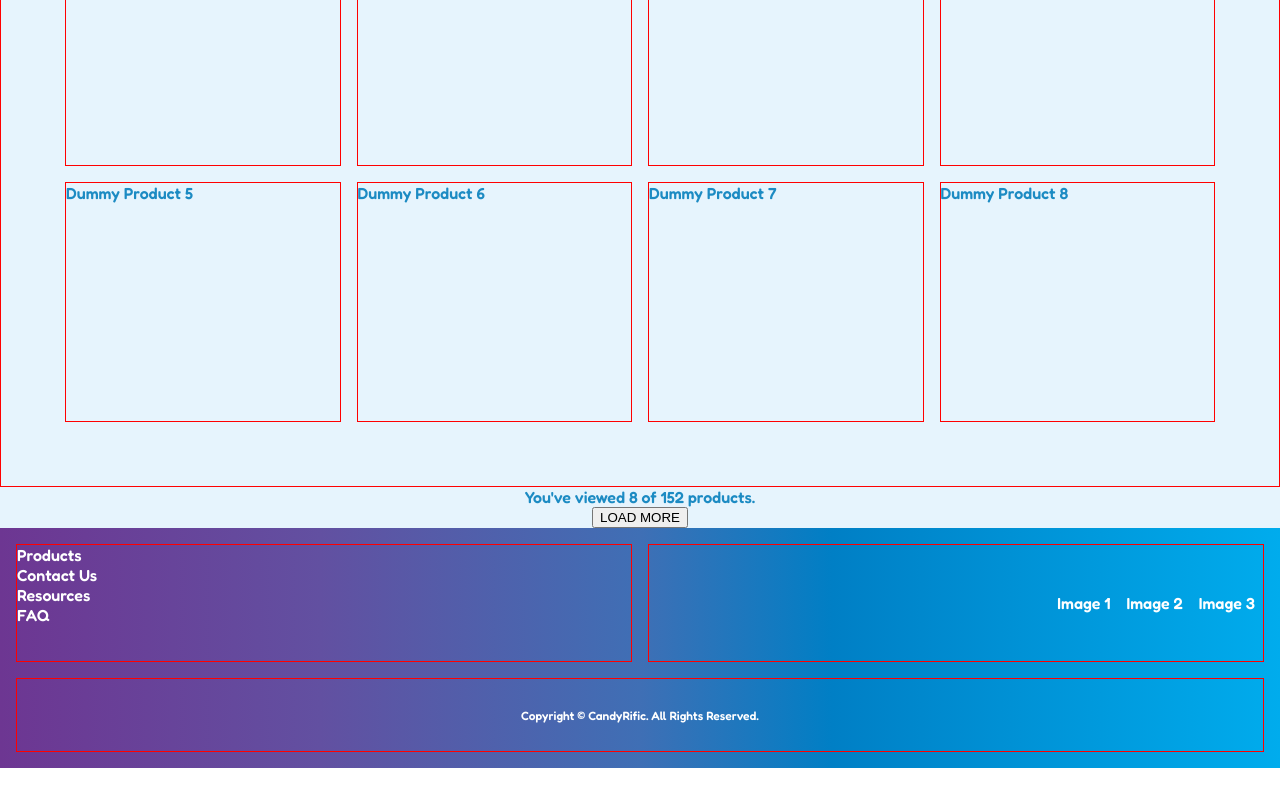
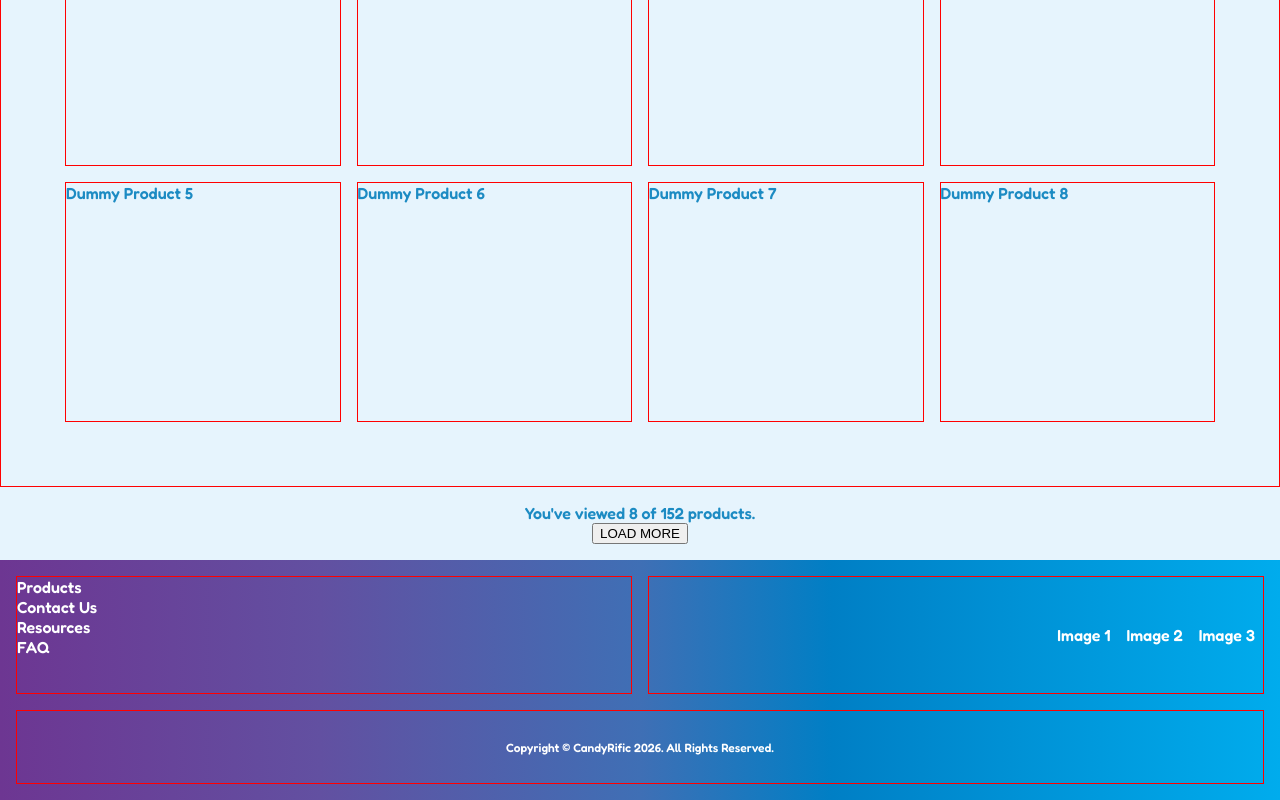
Before and after one commit to CandyRific/candyrific-website, a Vue app: page /products in a window 1280 px wide. Shown: the part 568-1368 px from the top of the page. Before the commit the page ends 1336 px from the top, so only its background shows below. Built offline with nearby package versions, Linux system fonts and the light colour scheme.

Commit message:
Made adjustments to product page.

```diff
--- a/src/components/SiteFooter.vue
+++ b/src/components/SiteFooter.vue
@@ -12,7 +12,7 @@
             <div>Image 3</div>
         </div>
         <div class="all-rights">
-            Copyright &copy CandyRific. All Rights Reserved.
+            Copyright &copy CandyRific 2026. All Rights Reserved.
         </div>
     </div>
 </template>
--- a/src/views/ProductsView.vue
+++ b/src/views/ProductsView.vue
@@ -25,11 +25,13 @@
       <div class="product-card">Dummy Product 7</div>
       <div class="product-card">Dummy Product 8</div>
     </div>
-    <div class="view-count-div">
+    <div style="display: block; padding: 1rem;">
+      <div class="view-count-div">
       You've viewed 8 of 152 products.
     </div>
     <div class="load-more-div">
        <button> LOAD MORE </button>
+    </div>
     </div>
   </div>
 </template>
@@ -44,8 +46,17 @@
 .title-div{
   text-align: center;
   padding: 2rem;
+  font-size: 3rem;
+}
+
+@media (min-width: 768px){
+.title-div{
+  text-align: center;
+  padding: 2rem;
   font-size: 5rem;
 }
+}
+
 
 .product-filter-text {
   text-align: left;
@@ -105,7 +116,7 @@ padding: 1rem;
 
 .product-card {
   border: 1px solid red;
-  height: 8rem;
+  height: 10rem;
 
 }
 
```
